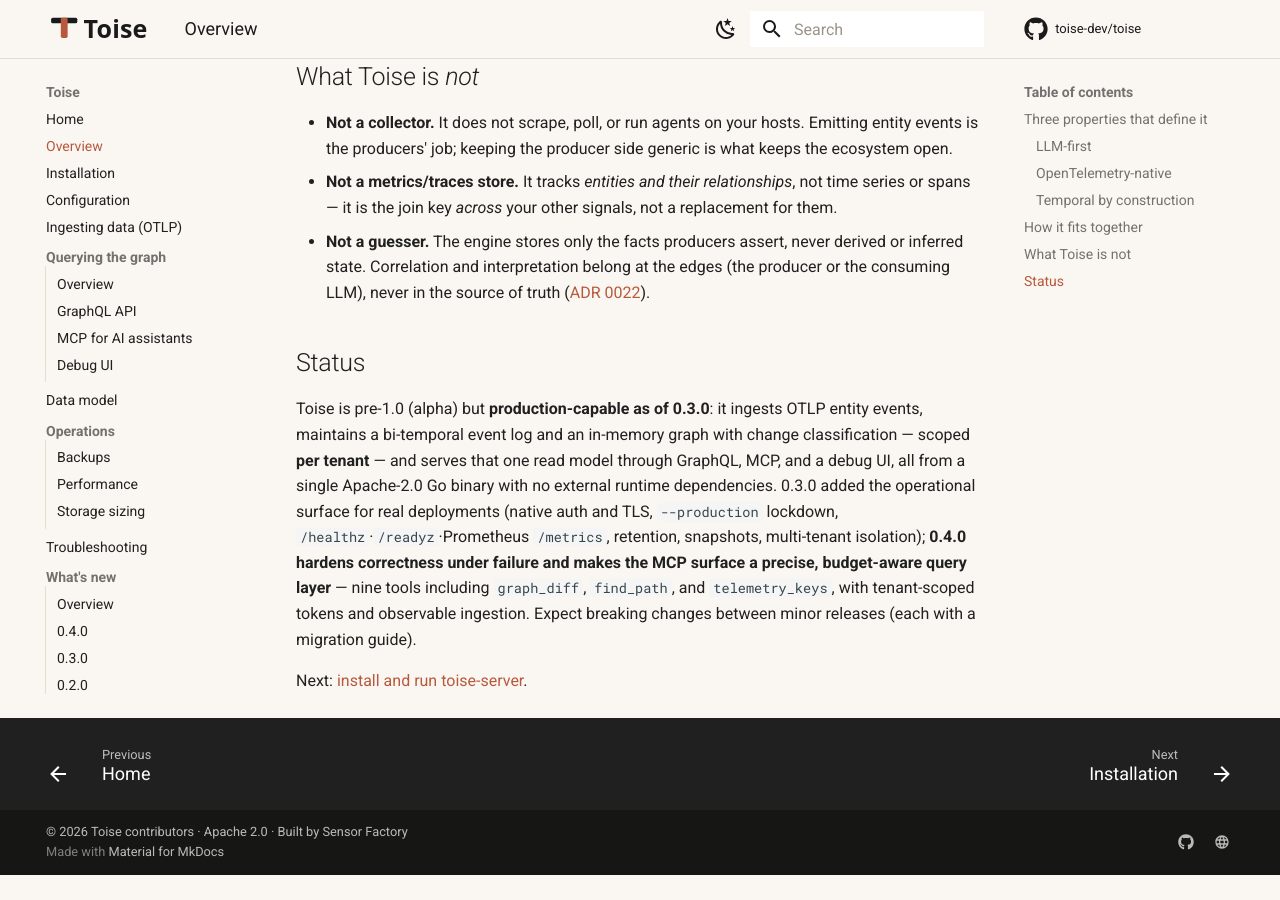
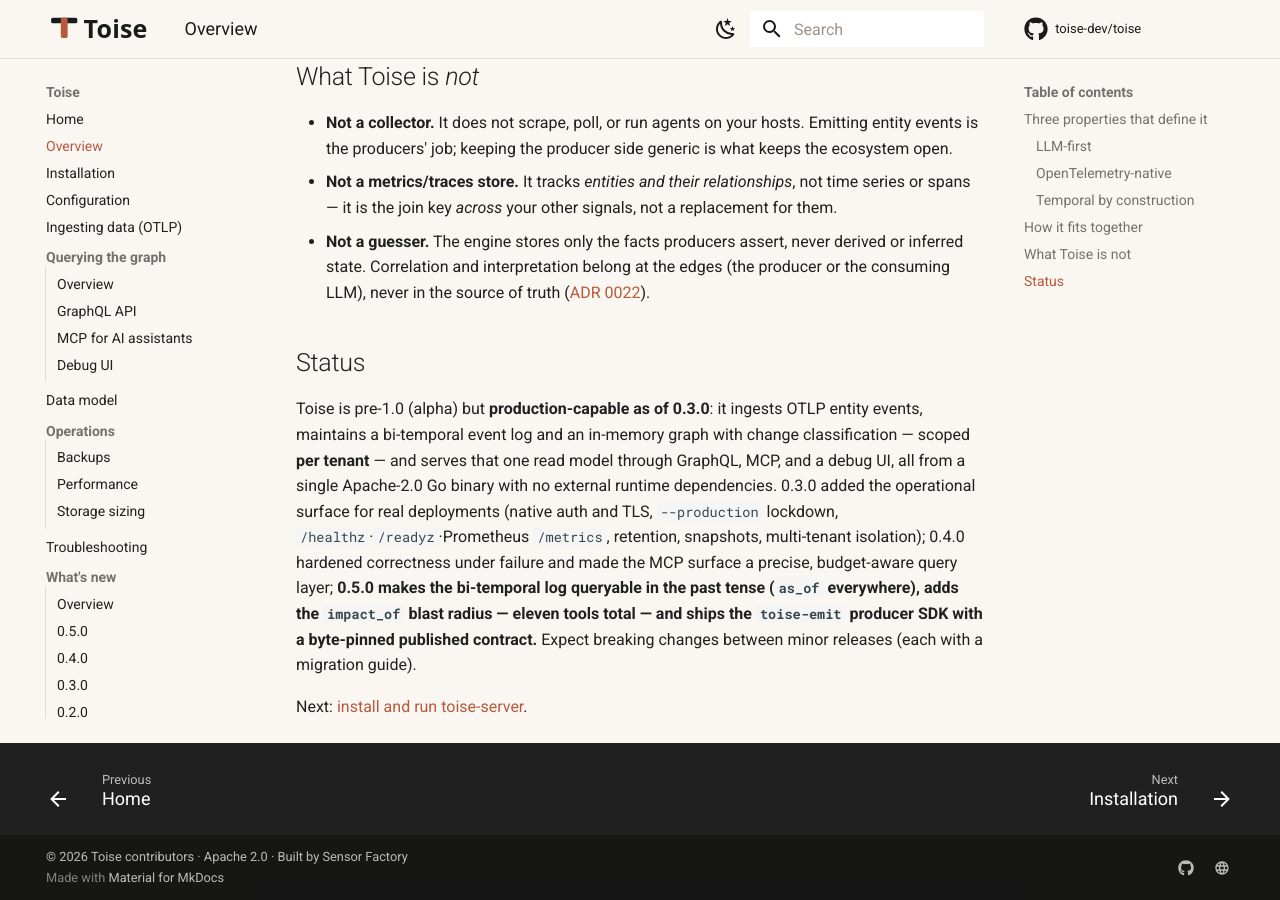
Before and after one commit to toise-dev/toise, an MkDocs documentation site: the page built from docs/user-guide/docs/overview.md, in a window 1280 px wide and 900 px high, scrolled down 1413 px. Built offline with MkDocs 1.6.1 and Material for MkDocs 9.7.7, drawn with Linux system fonts in a browser that asks for light colours; comment, search, counter and statistics services are not loaded; the version menu is left out; before the commit the page ends 2288 px from its top, so only the background shows below that.

Commit message:
docs(release): prepare 0.5.0 — time travel & the producer SDK (#156)
Frames the 0.5.0 release covering the P2 lane merged since 0.4.0
(#145–#155, plus the README crosslink #146):

- CHANGELOG: [Unreleased] -> [0.5.0] with the lane's accumulated entry.
- New 0.4 -> 0.5 migration guide: no wire break, no data migration;
  documents the sharper behaviors (bounded tombstones, GraphQL first
  clamp, TLS 1.2 floor with per-handshake reload) and the downgrade
  caveat introduced by the snapshot liveness section.
- New whats-new/0.5.0 page + nav + index entry; overview status
  paragraph covers 0.5.0 (eleven MCP tools, as_of, SDK).

```diff
--- a/docs/user-guide/docs/overview.md
+++ b/docs/user-guide/docs/overview.md
@@ -83,10 +83,11 @@
 no external runtime dependencies. 0.3.0 added the operational surface for real
 deployments (native auth and TLS, `--production` lockdown,
 `/healthz`·`/readyz`·Prometheus `/metrics`, retention, snapshots, multi-tenant
-isolation); **0.4.0 hardens correctness under failure and makes the MCP surface
-a precise, budget-aware query layer** — nine tools including `graph_diff`,
-`find_path`, and `telemetry_keys`, with tenant-scoped tokens and observable
-ingestion. Expect breaking changes between minor releases (each with a migration
-guide).
+isolation); 0.4.0 hardened correctness under failure and made the MCP surface a precise,
+budget-aware query layer; **0.5.0 makes the bi-temporal log queryable in the
+past tense (`as_of` everywhere), adds the `impact_of` blast radius — eleven
+tools total — and ships the `toise-emit` producer SDK with a byte-pinned
+published contract.** Expect breaking changes between minor releases (each
+with a migration guide).
 
 Next: [install and run toise-server](installation.md).
--- a/docs/user-guide/mkdocs.yml
+++ b/docs/user-guide/mkdocs.yml
@@ -100,6 +100,7 @@
   - Troubleshooting: troubleshooting.md
   - What's new:
       - Overview: whats-new/index.md
+      - 0.5.0: whats-new/0.5.0.md
       - 0.4.0: whats-new/0.4.0.md
       - 0.3.0: whats-new/0.3.0.md
       - 0.2.0: whats-new/0.2.0.md
```
Also changed, not shown: docs/migration/0.4-to-0.5.md (added, +54 -0 lines), docs/user-guide/docs/whats-new/0.5.0.md (added, +52 -0 lines), docs/user-guide/docs/whats-new/index.md (+6 -0 lines), CHANGELOG.md.
